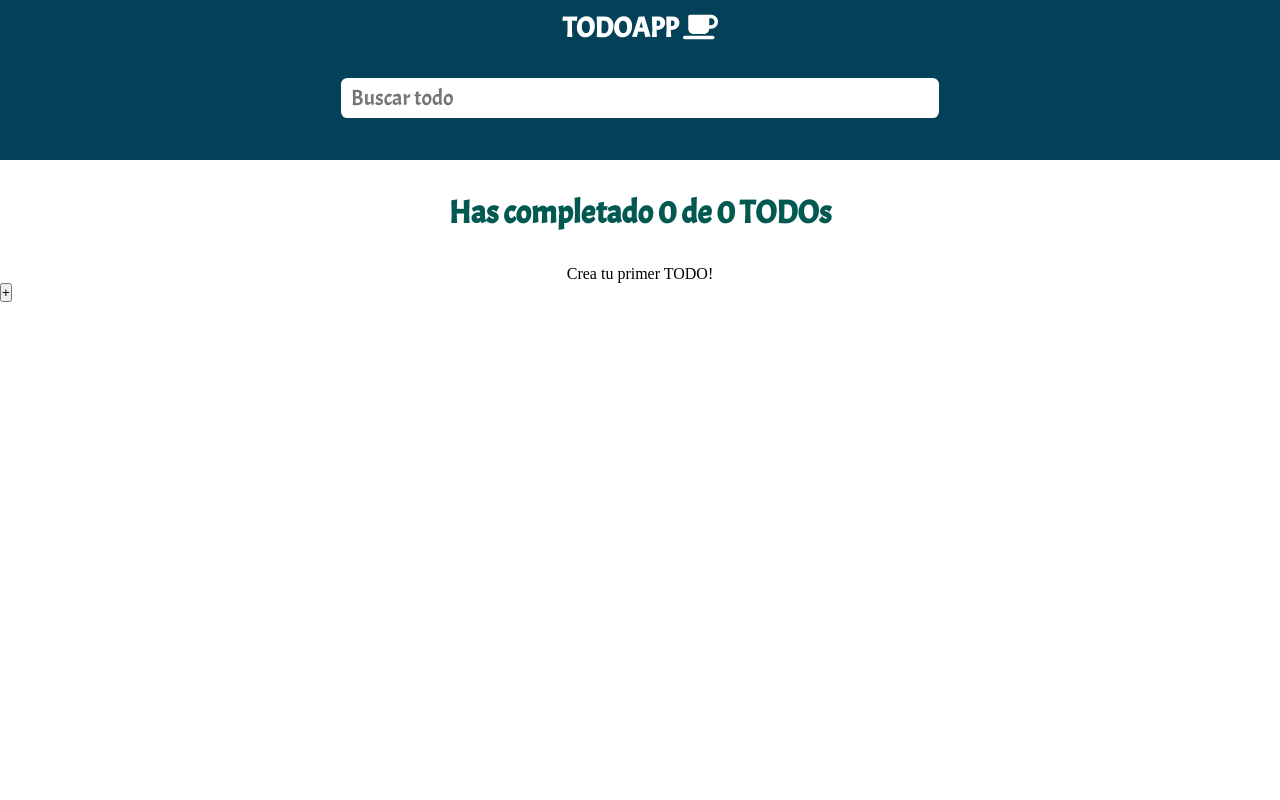
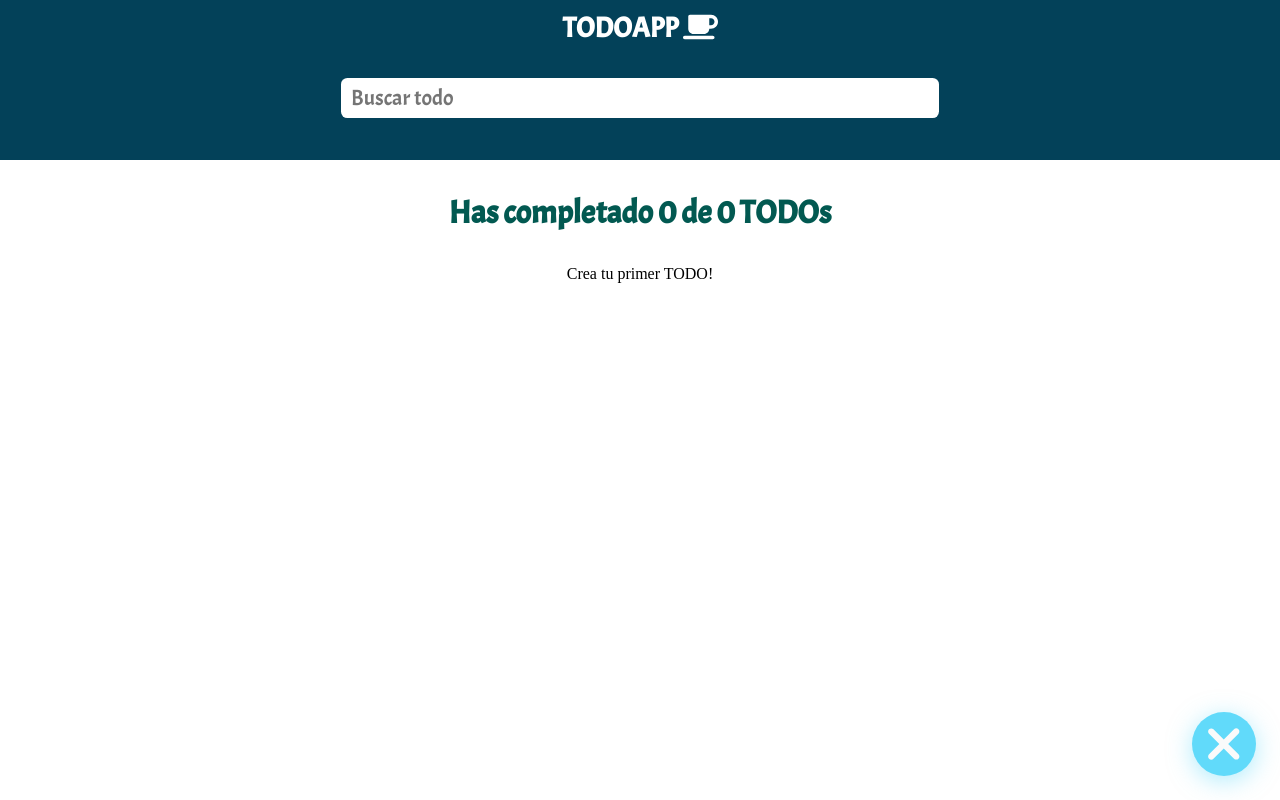
Before and after one commit to bryanblanco10/TODO-react, a React (Create React App) app: page / in a window 1280 px wide. Built offline with nearby package versions, Linux system fonts and the light colour scheme.

Commit message:
Diseño de boton crear todo

```diff
--- a/src/assets/css/style.css
+++ b/src/assets/css/style.css
@@ -60,7 +60,7 @@ input[type="search"]:focus {
 .section-app {
   display: flex;
   justify-content: center;
-  width: 100%;
+  text-align: center;
 }
 
 .card-app {
@@ -69,7 +69,7 @@ input[type="search"]:focus {
   align-items: center;
   border: .1rem solid var(--second-color);
   margin-bottom: 20px;
-  width: 400px;
+  width: 100%;
   padding: 18px;
   border-radius: .3rem;
   -webkit-border-radius: .3rem;
@@ -99,3 +99,69 @@ input[type="search"]:focus {
   color: var(--primary-color);
   cursor: pointer;
 }
+
+/* modal */
+
+.btnCreate {
+  background-color: #61DAFA;
+  box-shadow: 0px 5px 25px rgba(97, 218, 250, 0.5);
+  border: none;
+  border-radius: 50%;
+  cursor: pointer;
+  font-size: 50px;
+  position: fixed;
+  bottom: 24px;
+  right: 24px;
+  font-weight: bold;
+  color: #FAFAFA;
+  display: flex;
+  justify-content: center;
+  align-items: center;
+  height: 64px;
+  width: 64px;
+
+  transform: rotate(0);
+  transition: .3s ease;
+  z-index: 1;
+}
+
+.btnCreate:hover {
+  transform: rotate(224deg);
+}
+
+.modalBackground {
+  background: rgba(32,35,41,.8);
+  position: fixed;
+  top: -10px;
+  left: -10px;
+  right: -10px;
+  bottom: -10px;
+  display: flex;
+  justify-content: center;
+  align-items: center;
+  color: white;
+}
+
+/* ............. */
+/*Media querys*/
+/*** VERSION ESCRITORIO Y TABLETS PANTALLS GRANDE ***/
+@media only screen and (min-width: 992px) and (max-width: 1200px)
+{}
+/*** VERSION TABLETS ***/
+@media only screen and (min-width: 768px) and (max-width: 992px)
+{
+  .search input {
+    width: 70%;
+  }
+}
+/*** VERSION CELULAR ***/
+@media only screen and (max-width: 767px)
+{
+  .search input {
+    width: 100%;
+  }
+}
+
+/*** VERSION CELULAR PEQUEÑO ***/
+@media only screen and (max-width: 340px)
+{}
--- a/src/components/TodoCreateButton.js
+++ b/src/components/TodoCreateButton.js
@@ -1,5 +1,7 @@
 import React from "react";
 import { TodoContext } from "../todoContext/todoContext";
+import { FontAwesomeIcon } from '@fortawesome/react-fontawesome'
+import { faXmark } from '@fortawesome/free-solid-svg-icons'
 
 function TodoCreateButton() {
   const { setOpenModal } = React.useContext(TodoContext);
@@ -11,7 +13,9 @@ function TodoCreateButton() {
 
   return (
     <React.Fragment>
-      <button onClick={() => onClickButton()}>+</button>
+      <button className="btnCreate" onClick={() => onClickButton()}>
+      <FontAwesomeIcon icon={faXmark} />
+      </button>
     </React.Fragment>
   );
 };
--- a/src/components/modal/Modal.js
+++ b/src/components/modal/Modal.js
@@ -3,7 +3,9 @@ import ReactDOM from "react-dom";
 
 function Modal({ children }) {
   return ReactDOM.createPortal(
-    children,
+    <div className="modalBackground">
+      {children}
+    </div>,
     document.getElementById("modal")
   );
 }
--- a/src/components/modal/TodoForm.css
+++ b/src/components/modal/TodoForm.css
@@ -15,6 +15,7 @@ label {
   font-size: 20px;
   color: #1E1E1F;
   margin-bottom: 26px;
+  font-family: var(--font-family-1);
 }
 
 textarea {
@@ -28,11 +29,12 @@ textarea {
   padding: 12px;
   height: 96px;
   width: calc(100% - 25px);
+  font-family: var(--font-family-1);
 }
 
 textarea::placeholder {
   color: #A5A5A5;
-  font-family: 'Montserrat';
+  font-family: var(--font-family-1);
   font-weight: 400;
 }
 
@@ -58,7 +60,7 @@ textarea:focus {
   height: 48px;
   border-radius: 2px;
   border: none;
-  font-family: 'Montserrat';
+  font-family: var(--font-family-1);
 }
 
 .TodoForm-button--add {
```
